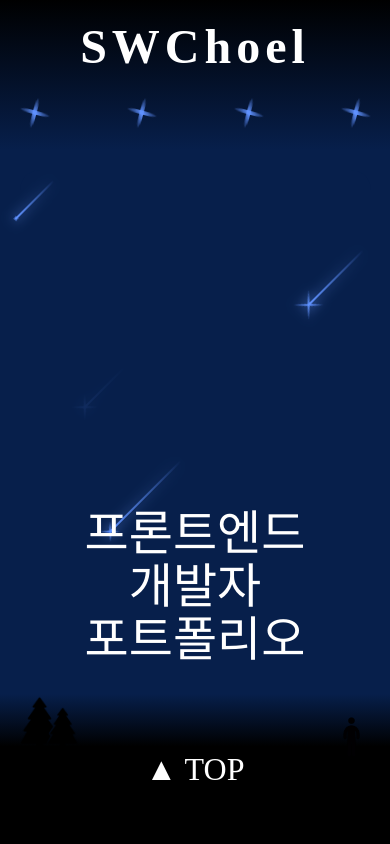
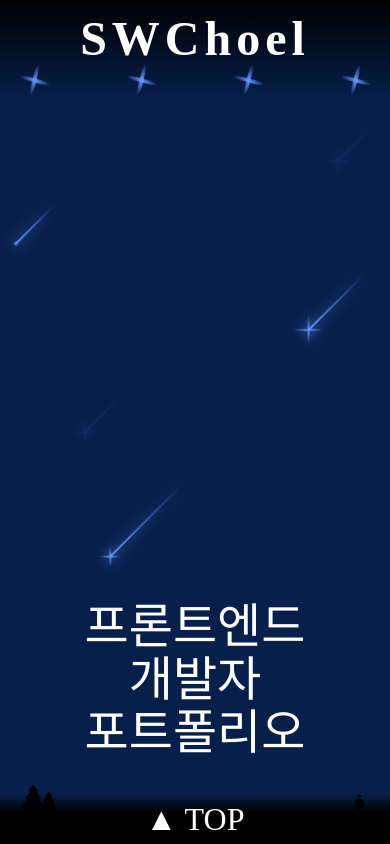
Before and after one commit to SWCheol/portfolio, a plain HTML site: page index.html in a window 390 px wide. Drawn offline with Linux system fonts and the light colour scheme; a web font is replaced by a local one.

Commit message:
header footer size and mobile url remove plz

```diff
--- a/index.css
+++ b/index.css
@@ -401,6 +401,19 @@ body {
 }
 
 @media screen and (max-width: 768px) {
+  #header {
+    height: 100px;
+  }
+
+  #wrapper {
+    height: calc(100vh - 150px);
+    transform: translateY(25px);
+  }
+
+  #footer {
+    height: 50px;
+  }
+
   #header .h1 {
     top: 15%;
     left: 50%;
@@ -449,30 +462,10 @@ body {
   }
 
   #box4 .workWrapper .workBelt .work .contents div {
-    font-size: 1rem;
+    font-size: 0.9rem;
   }
 
   #box4 .workWrapper .workBelt .work .contents div a {
     font-size: 0.9rem;
   }
-
-  #footer .tree {
-    max-width: 15vw;
-    transform: translateY(0vw);
-  }
-
-  #footer .man {
-    max-width: 10vw;
-    transform: translateY(6vw);
-  }
 }
-
-@media screen and (max-width: 300px) {
-  #footer .tree {
-    transform: translateY(5vw);
-  }
-
-  #footer .man {
-    transform: translateY(10vw);
-  }
-}
--- a/index.html
+++ b/index.html
@@ -5,6 +5,10 @@
     <meta http-equiv="X-UA-Compatible" content="IE=edge" />
     <meta name="viewport" content="width=device-width, initial-scale=1.0" />
     <title>SWCheol's portfolio</title>
+
+    <!-- 모바일 주소창 없애기 -->
+    <meta name="apple-mobile-web-app-capable" content="yes" />
+    <meta name="mobile-web-app-capable" content="yes" />
 
     <!-- favicon -->
     <link rel="apple-touch-icon" sizes="57x57" href="favicon/apple-icon-57x57.png" />
--- a/index.js
+++ b/index.js
@@ -1,8 +1,7 @@
-// 모바일 접속 시 주소표시줄 없애기
 window.addEventListener(
   "load",
   function () {
-    setTimeout(scrollTo, 0, 0, 1);
+    window.scrollTo(0, 1);
   },
   false
 );
```
